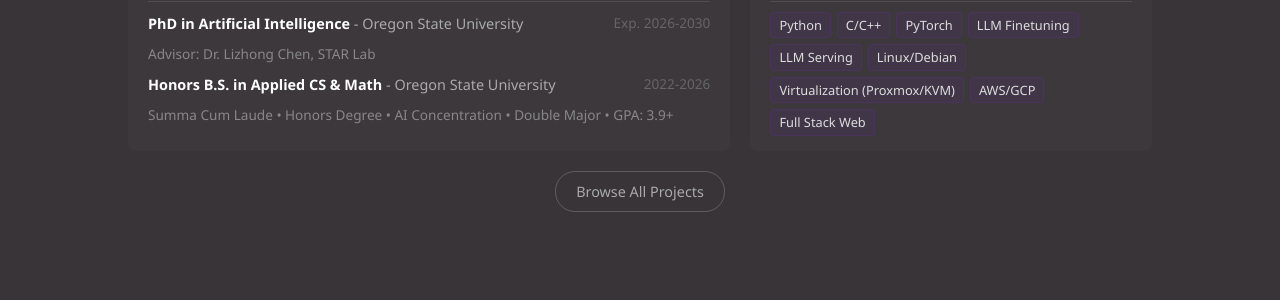
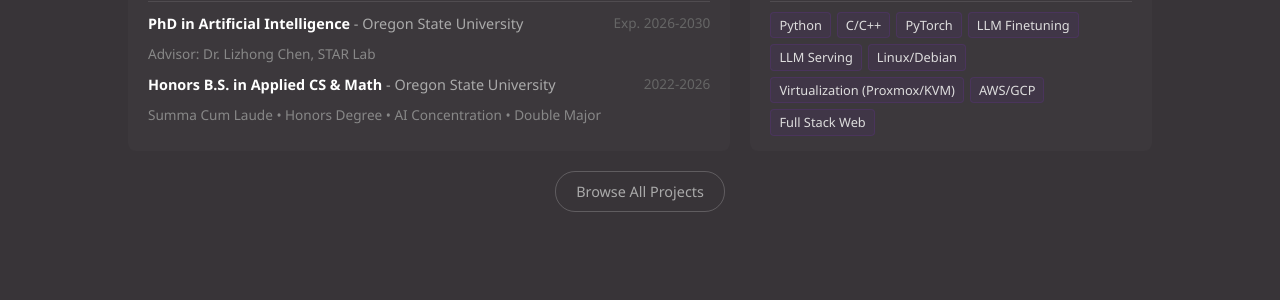
Before and after one commit to bergerjacob/bergerj-website, a Jekyll site: the page built from portfolio/index.html, in a window 1280 px wide. Shown: the part 628-928 px from the top of the page. Built offline with Jekyll 4.4.1, drawn with Linux system fonts in a browser that asks for light colours.

Commit message:
portfolio: drop gpa

```diff
--- a/portfolio/index.html
+++ b/portfolio/index.html
@@ -90,7 +90,7 @@
                 </div>
                 <div class="edu-date">2022-2026</div>
             </div>
-            <div style="font-size: 0.85rem; color: #888;">Summa Cum Laude • Honors Degree • AI Concentration • Double Major • GPA: 3.9+</div>
+            <div style="font-size: 0.85rem; color: #888;">Summa Cum Laude • Honors Degree • AI Concentration • Double Major</div>
         </div>
 
         <div class="info-panel">
```
